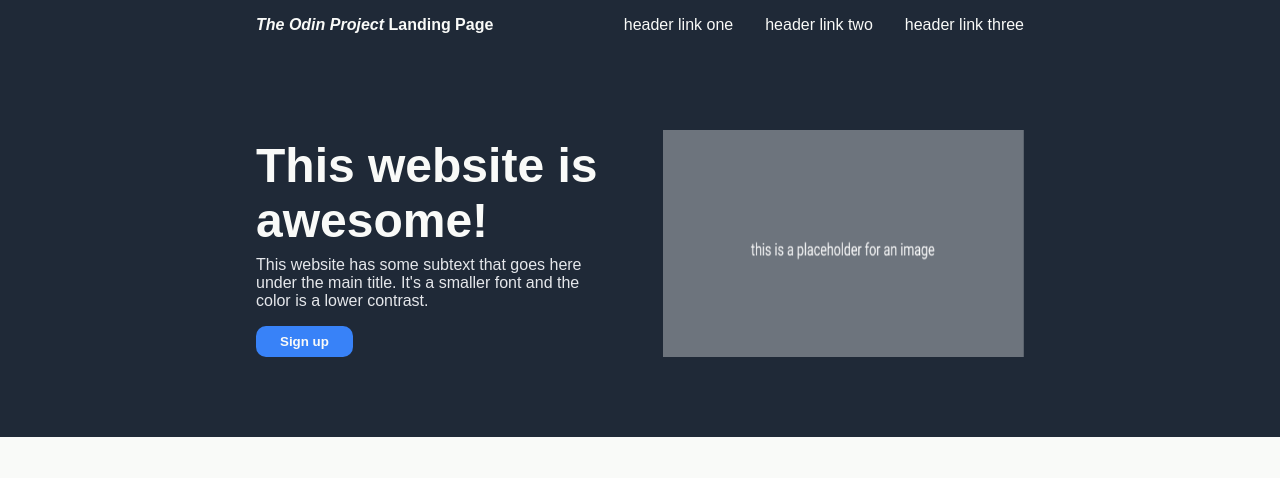
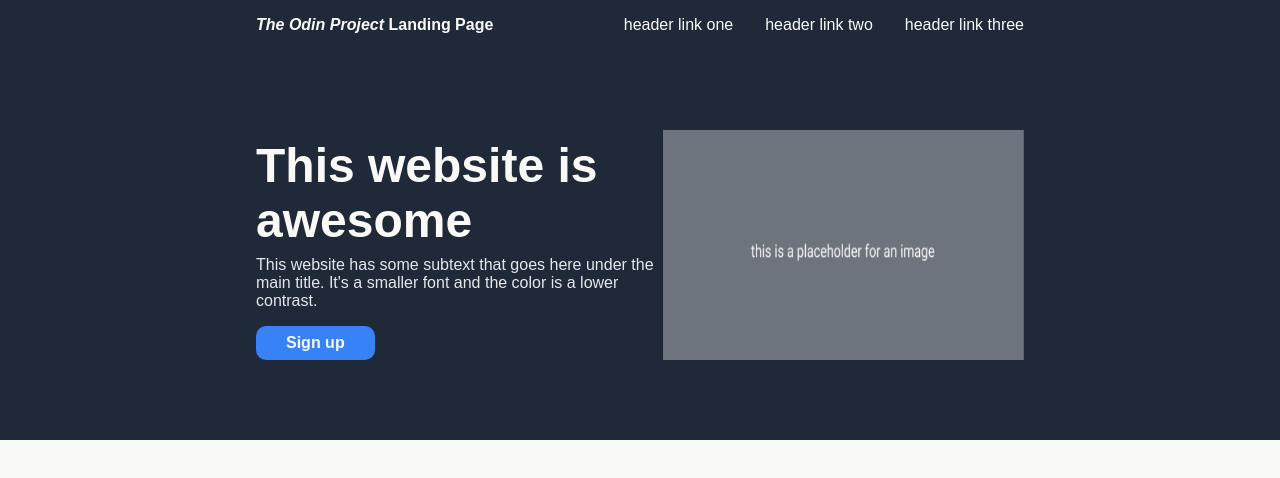
Before and after one commit to maximilianovalle/odin-landing-page, a plain HTML site: page index.html in a window 1280 px wide. Drawn offline with Linux system fonts and the light colour scheme.

Commit message:
Update README.md and fix hero section

```diff
--- a/index.html
+++ b/index.html
@@ -33,7 +33,7 @@
 
             <!-- left section [flex container + item] -->
             <div class="hero-left">
-                <p class="hl-header">This website is awesome!</p>
+                <p class="hl-header">This website is awesome</p>
                 <p class="hl-sub">This website has some subtext that goes here under the main title. It's a smaller font and the color is a lower contrast.</p>
                 <button class="hl-button">Sign up</button>
             </div>
--- a/style.css
+++ b/style.css
@@ -4,34 +4,34 @@ body {
     font-family: Arial, sans-serif;
 }
 
-/* FLEX CONTAINERS */
+/* FLEX CONTAINERS ------------------ */
 
 .header, .header-links, .hero {
     display: flex;
 }
 
-/* HEADER */
+/* HEADER --------------------------- */
 
-.header { /* container */
+.header {
     padding: 0px 20%;   /* space on left and right of website */
     background-color: #1f2937;
     /* flexbox */
     justify-content: space-between;
 }
 
-.header-links { /* item */
+.header-links {
     list-style-type: none;
     /* flexbox */
     justify-content: center;
     align-items: center;
 }
 
-.header-title { /* item */
+.header-title {
     color: #f9faf8;
     font-weight: bold;
 }
 
-a { /* item */
+a {
     text-decoration: none;
     color: #f9faf8;
     padding: 8px 16px;
@@ -41,34 +41,35 @@ a:hover {
     color: #a7a7a7;
 }
 
-.rightmost-link {   /* item */
+.rightmost-link {
     padding-right: 0px;
 }
 
-/* TOP */
+/* TOP ------------------------------ */
 
-.hero { /* container */
+.hero {
     padding: 80px 20%; /* space on left and right of website */
     background-color: #1f2937;
     /* flexbox */
     justify-content: space-between;
 }
 
-.hero-left { /* item */
-    width: 47%;
+.hero-left {
+    width: 560px;
+    flex-shrink: 2;
 }
 
-.hero-right { /* item */
+.hero-right {
     width: 47%;
     height: auto;
 }
 
-.hl-header, .hl-sub {   /* item */
+.hl-header, .hl-sub {
     padding: 0px;
     margin: 8px 0px;
 }
 
-.hl-header {    /* item */
+.hl-header {
     color: #f9faf8;
     font-size: 48px;
     font-weight: bolder;
@@ -78,15 +79,16 @@ a:hover {
     color: #e5e7eb;
 }
 
-.hl-button {    /* item */
+.hl-button {
     margin-top: 8px;
     color: #f9faf8;
-    padding: 8px 24px;
     font-weight: bold;
+    font-size: 16px;
     /* button styling */
     background-color: #3882f8;
     border-radius: 10px;
     border-style: none;
+    padding: 8px 30px;
 }
 
 .hl-button:hover {
```
Also changed, not shown: 1 other file.
